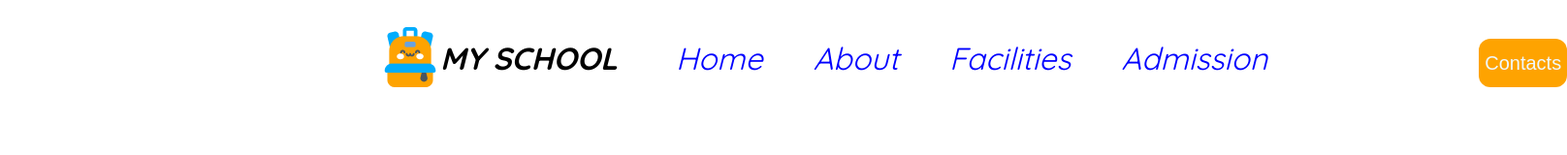
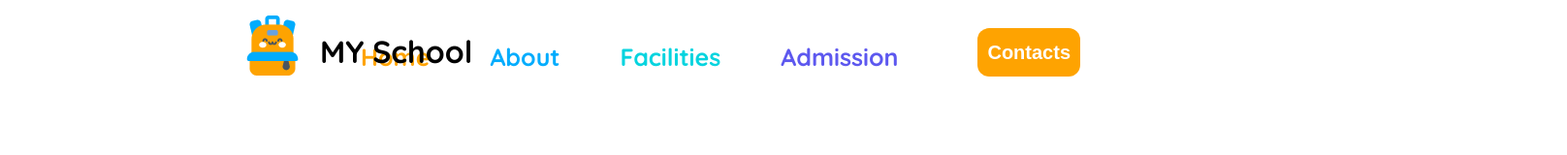
Before and after one commit to rifatabc/rifatassignment-two, a plain HTML site: page index.html in a window 1280 px wide. Shown: the whole page at 97% size, 1616 px wide, since content can reach past the window. Drawn offline with Linux system fonts and the light colour scheme.

Commit message:
navbar added

```diff
--- a/index.html
+++ b/index.html
@@ -7,20 +7,30 @@
     <link rel="stylesheet" href="style.css">
 </head>
 <body class="quicksand-font">
-    <header class="">
-        <var class="navbar display-flex">
+    <header class="header display-flex">
+           <div class="logo">
             <img class="nav-logo" src="assets/logo.png" alt="">
-            <h3 class="nav-brand"> MY SCHOOL</h3>
-            <ul class="navbar-link display-flex">
-                <li class="nav-item"><a href="" class="nav-item1"></a> Home</li>
-                <li class="nav-item"><a href="" class="nav-item2"></a> About</li>
-                <li class="nav-item"><a href="" class="nav-item3"></a> Facilities</li>
-                <li class="nav-item"><a href="" class="nav-item4"></a> Admission</li>
+            <span class="nav-text"> MY School </span>
+            </div>
+            <ul class="navbar-link display-flex ">
+                <div class="div-text1">
+                    <li class="nav-item"><a href="#" class="nav-item1"></a> Home</li>
+                </div>
+                <div class="div-text2">
+                    <li class="nav-item"><a href="#" class="nav-item2"></a> About</li>
+                </div>
+                <div class="div-text3">
+                    <li class="nav-item"><a href="#" class="nav-item3"></a> Facilities</li>
+                </div>
+                <div class="div-text4">
+                    <li class="nav-item"><a href="#" class="nav-item4"></a> Admission</li>
+                </div>
+
                 <button class="btn-primray">Contacts</button>
 
             </ul>
 
-        </var>
+
 
     </header>
     <main>
--- a/style.css
+++ b/style.css
@@ -9,68 +9,90 @@
 }
 
   /* navbar add style*/
+
   .display-flex{
     display: flex;
   }
-  .navbar{
+  .header{
     justify-content: space-between;
-   justify-content: center;
-   width: 1440px;
+    width: 1440;
     height: 102px;
 
   }
   .nav-logo{
-
-    padding: 20px 0px 20px 0px;
-  }
-  .nav-brand{
-
-    letter-spacing: 0px;
-    font-size: 32px;
-    gap: 186px;
+    position: absolute;
+    left: 250px;
+    margin-top: 8px;
 
   }
-
-  .navbar-link{
-    width: 387px;
-    height: 30px;
-    gap: 32px;
+  .nav-text{
+    position: absolute;
     font-size: 32px;
-
+    font-weight: 700;
+    line-height: 30px;
+    margin-top: 30px;
+    left: 330px;
 
   }
   .nav-item{
     list-style: none;
-   margin-left: 20px;
+    margin-right: 30px;
+  }
+
+  .navbar-link{
+    position: static;
+    width: 600px;
+    height: 40px;
+    justify-content: flex-start;
     align-items: center;
-   color: blue;
-
-
+    gap: 32px;
+    padding: 0px;
+    margin-right: 300px;
 
   }
-  .nav-item1{
-
-    color: blueviolet;
+  .div-text1{
+    color: rgb(254, 163, 1);
+    font-size: 25px;
+    font-weight: 700;
+    line-height: 30px;
+    margin-top: 30px;
   }
-  .nav-item2{
-
-
+  .div-text2{
+    color: rgb(1, 172, 253);
+    font-size: 25px;
+    font-weight: 700;
+    line-height: 30px;
+    margin-top: 30px;
+  }
+  .div-text3{
+    color: rgb(5, 212, 223);
+    font-size: 25px;
+    font-weight: 700;
+    line-height: 30px;
+    margin-top:30px ;
+  }
+  .div-text4{
+    color: rgb(93, 88, 239);
+    font-size: 25px;
+    font-weight: 700;
+    line-height: 30px;
+    margin-top: 30px;
+    margin-right: 20px;
 
   }
-  .nav-item3{
+
+.btn-primray{
+ justify-content: center;
+ align-items: center;
+ gap: 10px;
+ padding: 10px;
+ border-radius: 12px;
+ background-color: rgb(254, 163, 1);
+ font-size: 20px;
+ font-weight: 600;
+ line-height: 30px;
+ color: rgb(255,255,255);
+ margin-top: 20px;
+ border-style: none;
 
 }
-   .nav-item4{
-
-
-  }
-  .btn-primray{
-    background-color: rgb(254, 163, 1);
-    border-radius: 12px;
-    margin: 0px 186px;
-    width: 186px;
-    height: 50px;
-    border-style: none;
-    color: aliceblue;
-    font-size: 20px;
-  }
```
Lines whose indentation alone changed are shown as unchanged.
